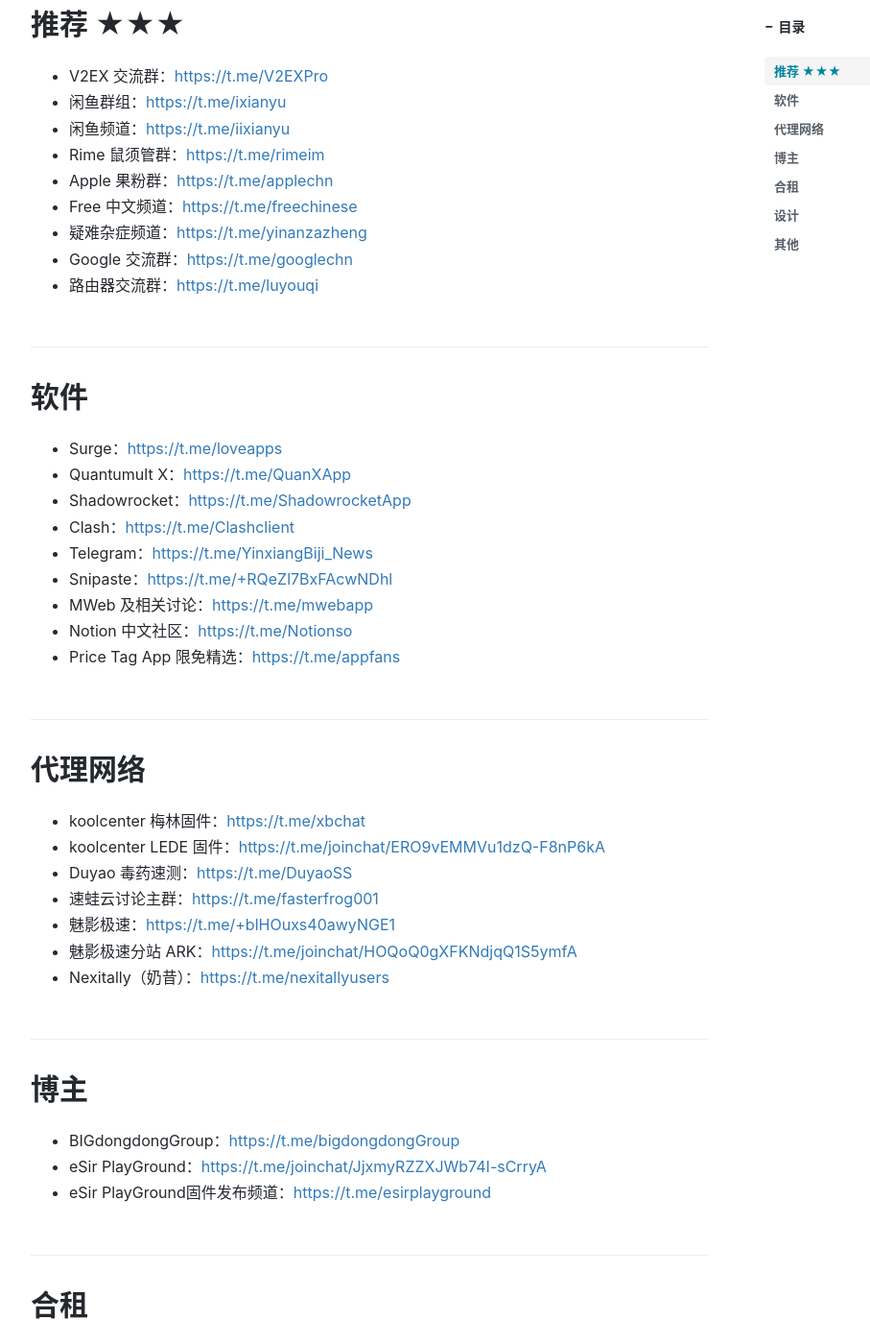
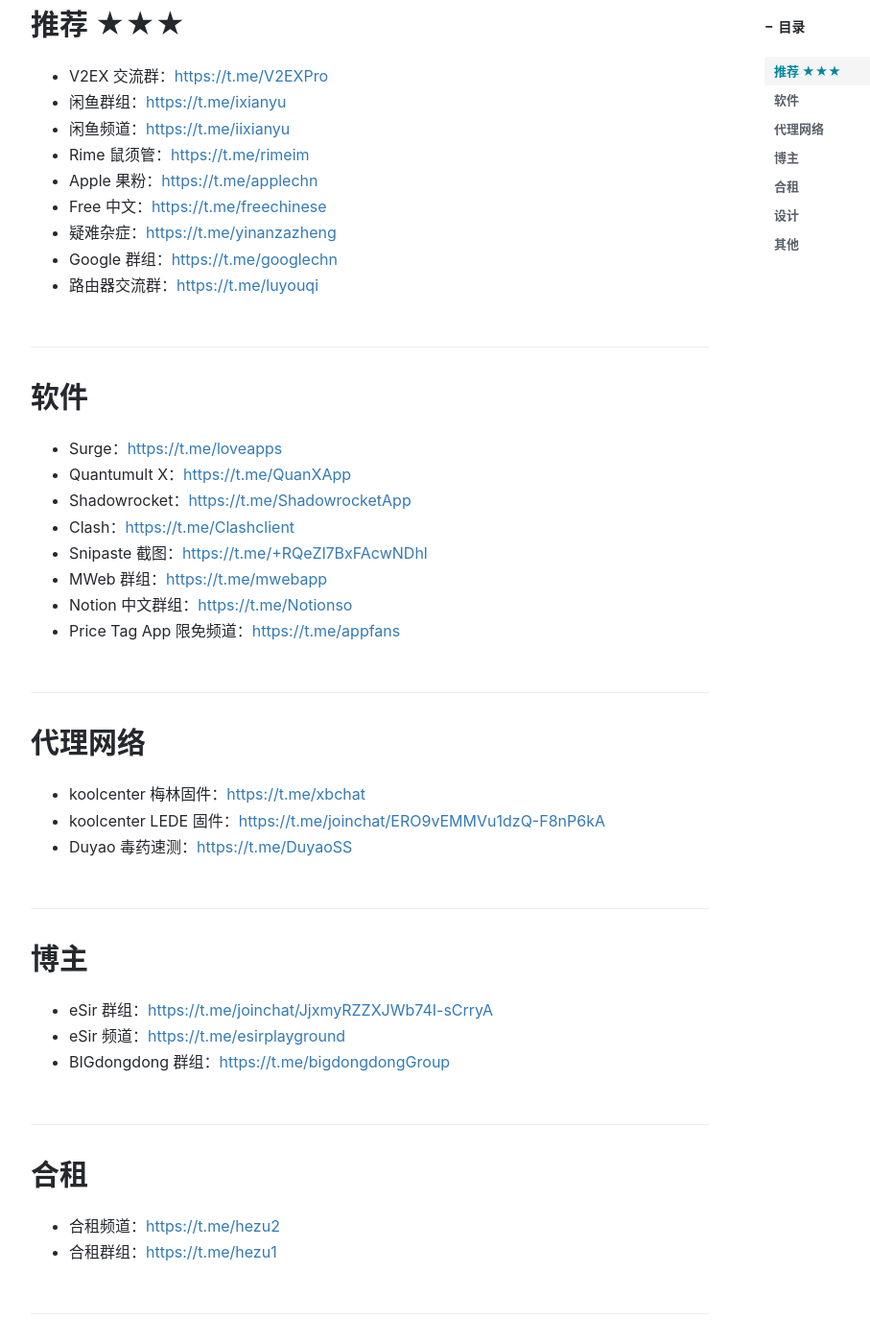
Before and after one commit to ssnhd/ssnhd.github.io, a Jekyll site: the page built from _posts/2022-2-27-Telegram.md, in a window 1280 px wide and 1400 px high, scrolled down 641 px. Shown: the whole window at 96% size, without its empty margins (233-1140 px from the left). Built offline with Jekyll 4.4.1, drawn with Linux system fonts in a browser that asks for light colours; nearby versions of some CDN libraries; comment, search, counter and statistics services are not loaded; some of the changed text lies outside the part shown.

Commit message:
Update 2022-2-27-Telegram.md

```diff
--- a/_posts/2022-2-27-Telegram.md
+++ b/_posts/2022-2-27-Telegram.md
@@ -11,17 +11,17 @@
   - Telegram
 ---
 
-群组投稿：[GV188](https://t.me/)
+群组频道投稿：[GV188](https://t.me/)
 
 ## 推荐 ★★★
 - V2EX 交流群：<https://t.me/V2EXPro>
 - 闲鱼群组：<https://t.me/ixianyu>
 - 闲鱼频道：<https://t.me/iixianyu>
-- Rime 鼠须管群：<https://t.me/rimeim>
-- Apple 果粉群：<https://t.me/applechn>
-- Free 中文频道：<https://t.me/freechinese>
-- 疑难杂症频道：<https://t.me/yinanzazheng>
-- Google 交流群：<https://t.me/googlechn>
+- Rime 鼠须管：<https://t.me/rimeim>
+- Apple 果粉：<https://t.me/applechn>
+- Free 中文：<https://t.me/freechinese>
+- 疑难杂症：<https://t.me/yinanzazheng>
+- Google 群组：<https://t.me/googlechn>
 - 路由器交流群：<https://t.me/luyouqi>
 
 ## 软件
@@ -29,34 +29,29 @@
 - Quantumult X：<https://t.me/QuanXApp>
 - Shadowrocket：<https://t.me/ShadowrocketApp>
 - Clash：<https://t.me/Clashclient>
-- Telegram：<https://t.me/YinxiangBiji_News>
-- Snipaste：<https://t.me/+RQeZl7BxFAcwNDhl>
-- MWeb 及相关讨论：<https://t.me/mwebapp>
-- Notion 中文社区：<https://t.me/Notionso>
-- Price Tag App 限免精选：<https://t.me/appfans>
+- Snipaste 截图：<https://t.me/+RQeZl7BxFAcwNDhl>
+- MWeb 群组：<https://t.me/mwebapp>
+- Notion 中文群组：<https://t.me/Notionso>
+- Price Tag App 限免频道：<https://t.me/appfans>
 
 
 ## 代理网络
 - koolcenter 梅林固件：<https://t.me/xbchat>
 - koolcenter LEDE 固件：<https://t.me/joinchat/ERO9vEMMVu1dzQ-F8nP6kA>
 - Duyao 毒药速测：<https://t.me/DuyaoSS>
-- 速蛙云讨论主群：<https://t.me/fasterfrog001>
-- 魅影极速：<https://t.me/+blHOuxs40awyNGE1>
-- 魅影极速分站 ARK：<https://t.me/joinchat/HOQoQ0gXFKNdjqQ1S5ymfA>
-- Nexitally（奶昔）：<https://t.me/nexitallyusers>
 
 ## 博主
-- BIGdongdongGroup：<https://t.me/bigdongdongGroup>
-- eSir PlayGround：<https://t.me/joinchat/JjxmyRZZXJWb74I-sCrryA>
-- eSir PlayGround固件发布频道：<https://t.me/esirplayground>
+- eSir 群组：<https://t.me/joinchat/JjxmyRZZXJWb74I-sCrryA>
+- eSir 频道：<https://t.me/esirplayground>
+- BIGdongdong 群组：<https://t.me/bigdongdongGroup>
 
 ## 合租
-- 合租通知：<https://t.me/hezu2>
-- 合租群聊：<https://t.me/hezu1>
+- 合租频道：<https://t.me/hezu2>
+- 合租群组：<https://t.me/hezu1>
 
 ## 设计
 - AR72014 手机壁纸：<https://t.me/AR72014>
 
 ## 其他
-- Durov's Channel 电报创始人兼 CEO：<https://t.me/durov>
+- Durov's Channel 电报创始人：<https://t.me/durov>
 - V2EX 实时推送：<https://t.me/v2ex_notice>
```
